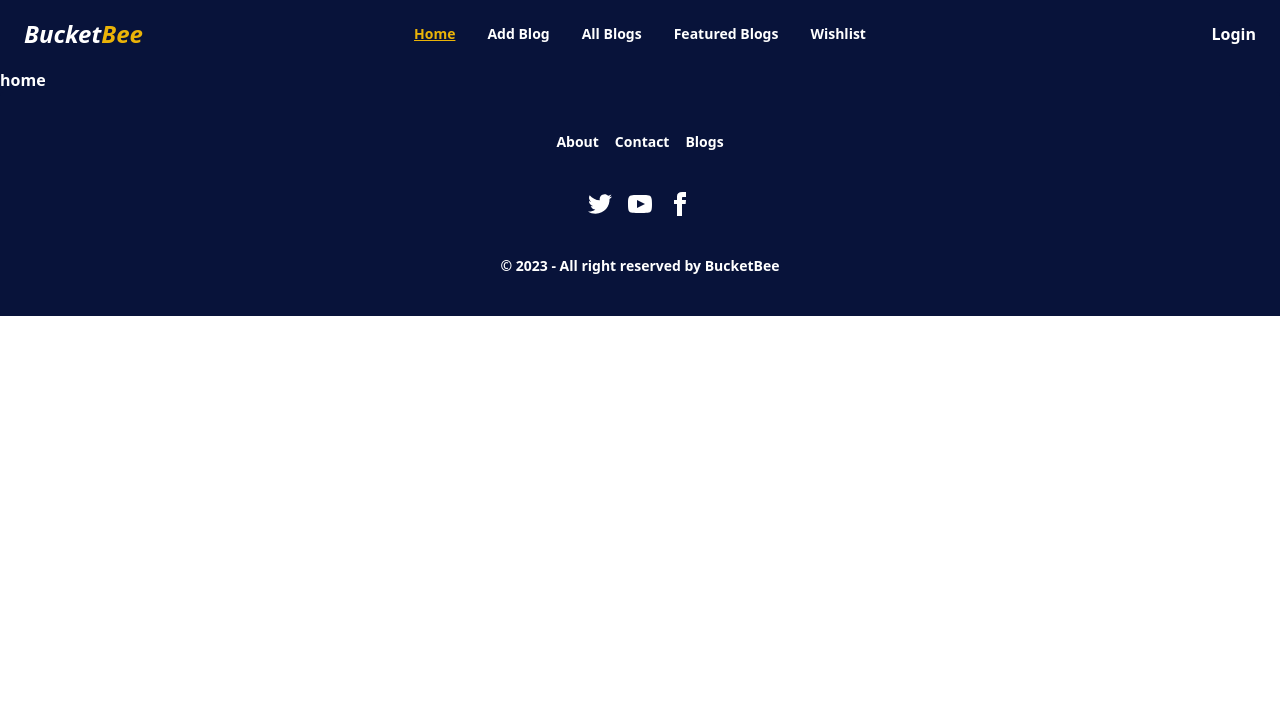
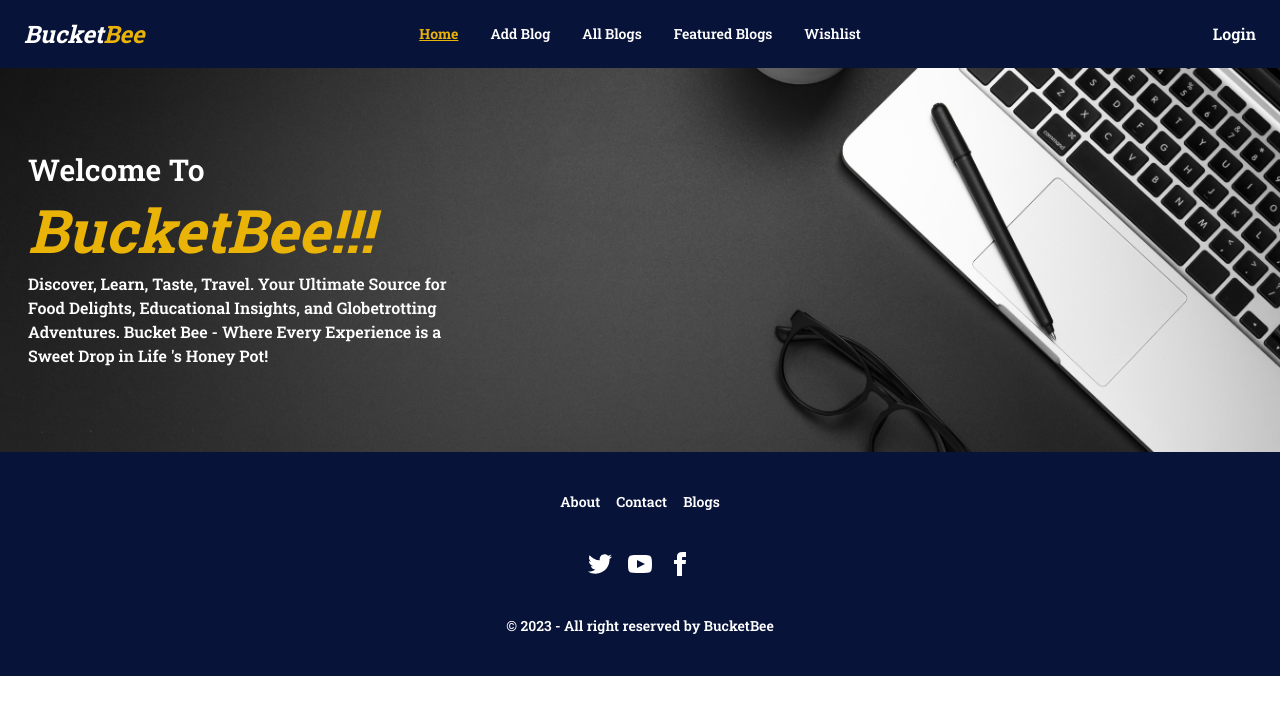
Before and after one commit to avideb24/bucketBee-client, a React (Vite) app: page / in a window 1280 px wide. Shown: the top 714 px of the page. Built offline with nearby package versions, Linux system fonts and the light colour scheme.

Commit message:
added banner section

```diff
--- a/src/Pages/Home.jsx
+++ b/src/Pages/Home.jsx
@@ -1,3 +1,4 @@
+import Banner from "../components/Banner";
 import Footer from "../components/Footer";
 import NavBar from "../components/NavBar";
 
@@ -5,7 +6,7 @@ const Home = () => {
     return (
         <div>
             <NavBar></NavBar>
-            home
+            <Banner></Banner>
             <Footer></Footer>
         </div>
     );
--- /dev/null
+++ b/src/components/Banner.jsx
@@ -0,0 +1,22 @@
+import bannerImg from '../images/banner-image.jpg'
+
+const Banner = () => {
+    return (
+        <div>
+            <div className='relative'>
+                <img className='lg:h-96 w-full object-cover' src={bannerImg} alt="" />
+                <div className='absolute w-full h-full left-0 top-0'>
+                    <div className='flex h-full items-center'>
+                        <div className='max-w-md space-y-3 mx-7 '>
+                            <h3 className='text-3xl'>Welcome To</h3>
+                            <h1 className='text-6xl italic text-yellow-500 font-bold'>BucketBee!!!</h1>
+                            <p>Discover, Learn, Taste, Travel. Your Ultimate Source for Food Delights, Educational Insights, and Globetrotting Adventures. Bucket Bee - Where Every Experience is a Sweet Drop in Life &apos;s Honey Pot!</p>
+                        </div>
+                    </div>
+                </div>
+            </div>
+        </div>
+    );
+};
+
+export default Banner;
--- a/src/index.css
+++ b/src/index.css
@@ -1,9 +1,12 @@
+@import url('https://fonts.googleapis.com/css2?family=Roboto+Slab:wght@400;500;600;700;800&display=swap');
+
 
 body{
     background: #08133a;
     color: white;
     font-size: 16px;
     font-weight: 600;
+    font-family: 'Roboto Slab', serif;
 }
 
 @tailwind base;
```
Also changed, not shown: src/images/banner-image.jpg (added).
